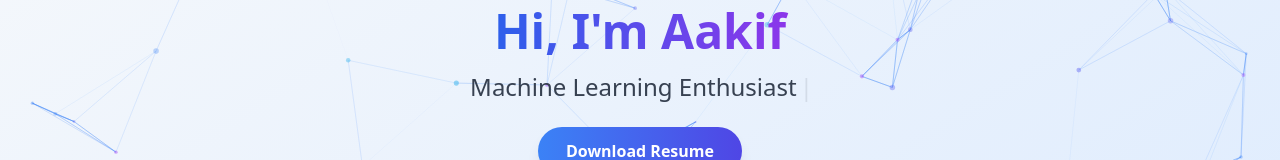
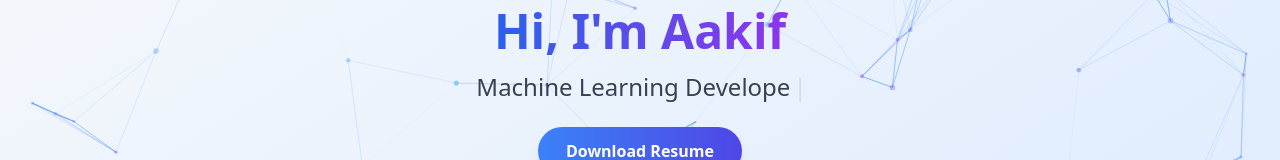
Before and after one commit to meer-aakif-33/Portfolio, a React (Vite) app: page / in a window 1280 px wide. Shown: the part 382-542 px from the top of the page. Built offline with nearby package versions, Linux system fonts and the light colour scheme.

Commit message:
small correction

```diff
--- a/src/pages/Home.jsx
+++ b/src/pages/Home.jsx
@@ -104,7 +104,7 @@ export default function Home() {
     <Typewriter
       words={[
         "Full Stack Developer",
-        "Machine Learning Enthusiast",
+        "Machine Learning Developer",
         "MERN Stack Developer",
       ]}
       loop
```
